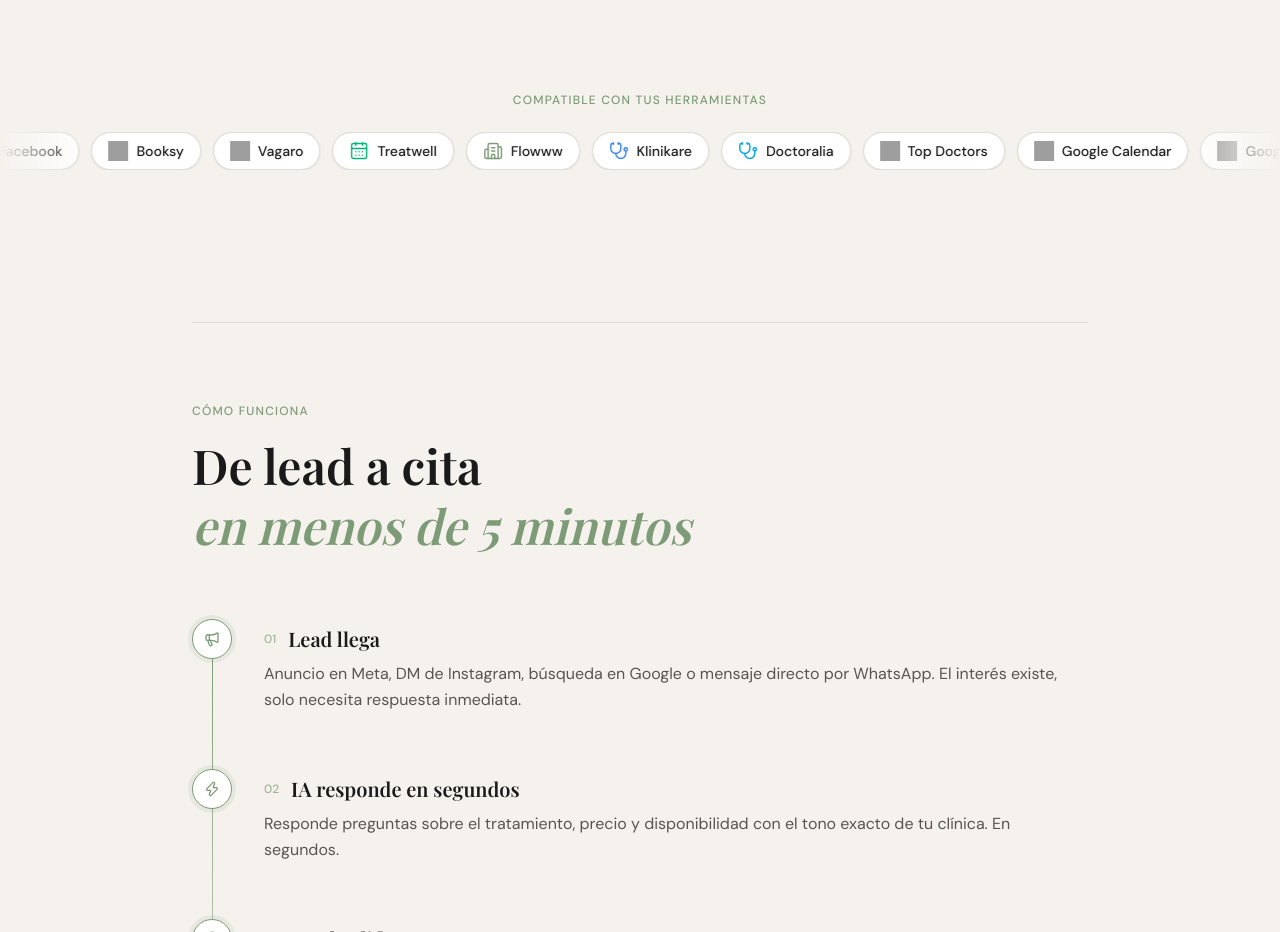
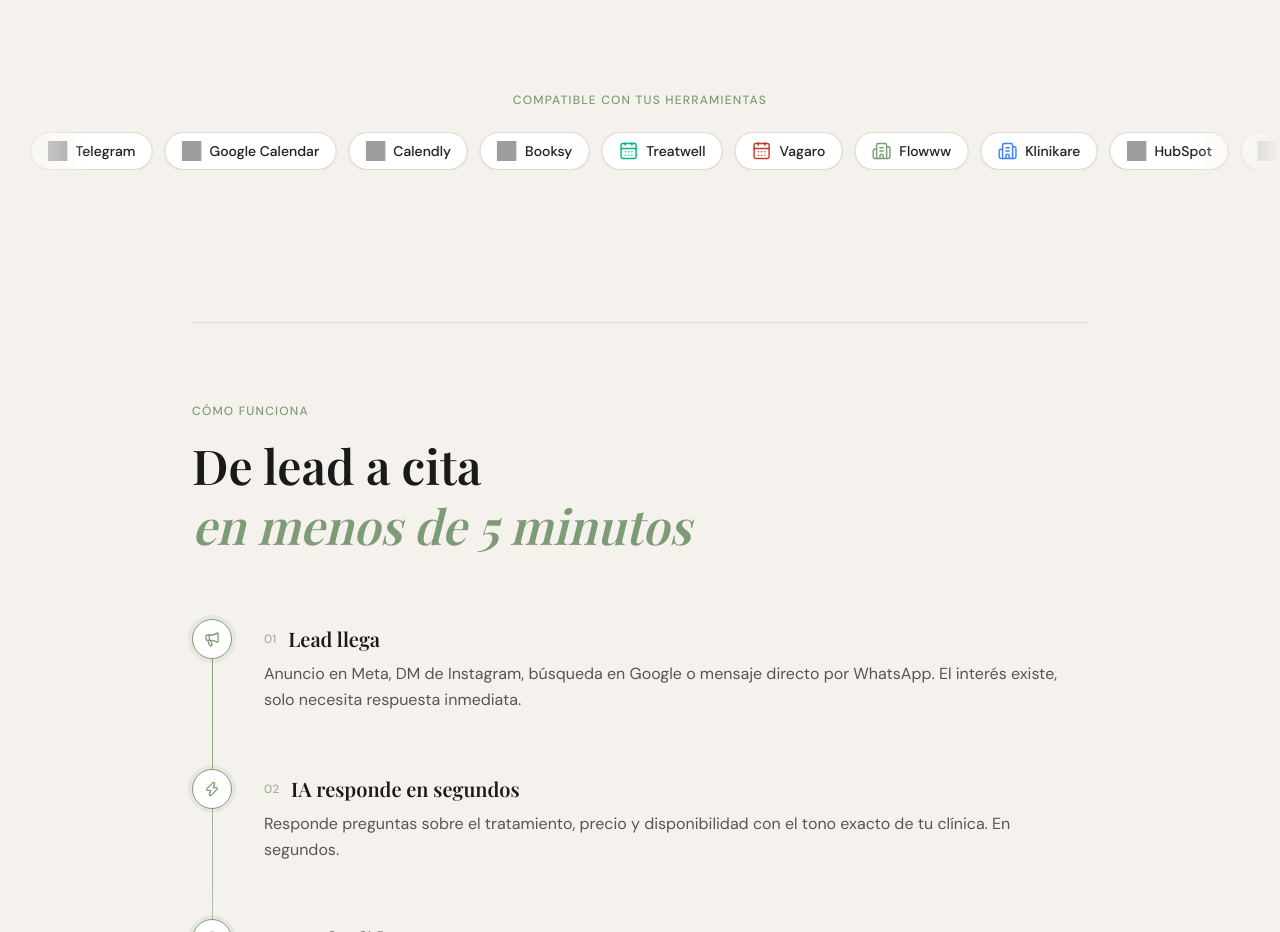
Before and after one commit to joan-devgggg/landing-Cero-manual, a Next.js app: page / in a window 1280 px wide. Shown: the part 3460-4392 px from the top of the page. Built offline with nearby package versions, Linux system fonts and the light colour scheme; no server answers; grey boxes are pictures that could not be loaded.

Commit message:
fix: reorder integrations ticker by relevance

```diff
--- a/components/IntegrationsTicker.tsx
+++ b/components/IntegrationsTicker.tsx
@@ -1,31 +1,48 @@
 import type { ElementType } from "react"
-import { CalendarDays, Stethoscope, CreditCard, Building2 } from "lucide-react"
+import { CalendarDays, Building2, Star, CreditCard, Mail } from "lucide-react"
 
 type Integration =
   | { name: string; type: "simpleicons"; slug: string }
   | { name: string; type: "lucide"; icon: ElementType; color: string }
 
 const integrations: Integration[] = [
+  // Redes sociales y mensajería
   { name: "WhatsApp Business", type: "simpleicons", slug: "whatsapp" },
   { name: "Instagram", type: "simpleicons", slug: "instagram" },
   { name: "Facebook", type: "simpleicons", slug: "facebook" },
+  { name: "TikTok", type: "simpleicons", slug: "tiktok" },
+  { name: "Telegram", type: "simpleicons", slug: "telegram" },
+  // Calendarios y reservas
+  { name: "Google Calendar", type: "simpleicons", slug: "googlecalendar" },
+  { name: "Calendly", type: "simpleicons", slug: "calendly" },
   { name: "Booksy", type: "simpleicons", slug: "booksy" },
-  { name: "Vagaro", type: "simpleicons", slug: "vagaro" },
   { name: "Treatwell", type: "lucide", icon: CalendarDays, color: "#00B67A" },
+  { name: "Vagaro", type: "lucide", icon: CalendarDays, color: "#C0392B" },
+  // CRMs y software de clínica
   { name: "Flowww", type: "lucide", icon: Building2, color: "#7D9B76" },
-  { name: "Klinikare", type: "lucide", icon: Stethoscope, color: "#3B82F6" },
-  { name: "Doctoralia", type: "lucide", icon: Stethoscope, color: "#00A3E0" },
-  { name: "Top Doctors", type: "simpleicons", slug: "topdoctors" },
-  { name: "Google Calendar", type: "simpleicons", slug: "googlecalendar" },
-  { name: "Google Sheets", type: "simpleicons", slug: "googlesheets" },
-  { name: "Google My Business", type: "simpleicons", slug: "googlemybusiness" },
-  { name: "Calendly", type: "simpleicons", slug: "calendly" },
-  { name: "Zoom", type: "simpleicons", slug: "zoom" },
+  { name: "Klinikare", type: "lucide", icon: Building2, color: "#3B82F6" },
+  { name: "HubSpot", type: "simpleicons", slug: "hubspot" },
+  { name: "Pipedrive", type: "simpleicons", slug: "pipedrive" },
+  { name: "Salesforce", type: "simpleicons", slug: "salesforce" },
+  // Email marketing
   { name: "Mailchimp", type: "simpleicons", slug: "mailchimp" },
   { name: "Brevo", type: "simpleicons", slug: "brevo" },
+  { name: "ActiveCampaign", type: "lucide", icon: Mail, color: "#356AE6" },
+  // Reseñas y directorios
+  { name: "Google My Business", type: "simpleicons", slug: "googlemybusiness" },
+  { name: "Doctoralia", type: "lucide", icon: Star, color: "#00A3E0" },
+  { name: "Top Doctors", type: "lucide", icon: Star, color: "#E87722" },
+  // Pagos
   { name: "Stripe", type: "simpleicons", slug: "stripe" },
   { name: "Redsys", type: "lucide", icon: CreditCard, color: "#E63946" },
-  { name: "Manychat", type: "simpleicons", slug: "manychat" },
+  { name: "PayPal", type: "simpleicons", slug: "paypal" },
+  // Automatización
+  { name: "n8n", type: "simpleicons", slug: "n8n" },
+  { name: "Make", type: "simpleicons", slug: "make" },
+  { name: "Zapier", type: "simpleicons", slug: "zapier" },
+  { name: "Notion", type: "simpleicons", slug: "notion" },
+  { name: "Google Sheets", type: "simpleicons", slug: "googlesheets" },
+  { name: "Airtable", type: "simpleicons", slug: "airtable" },
 ]
 
 function Pill({ integration }: { integration: Integration }) {
```
